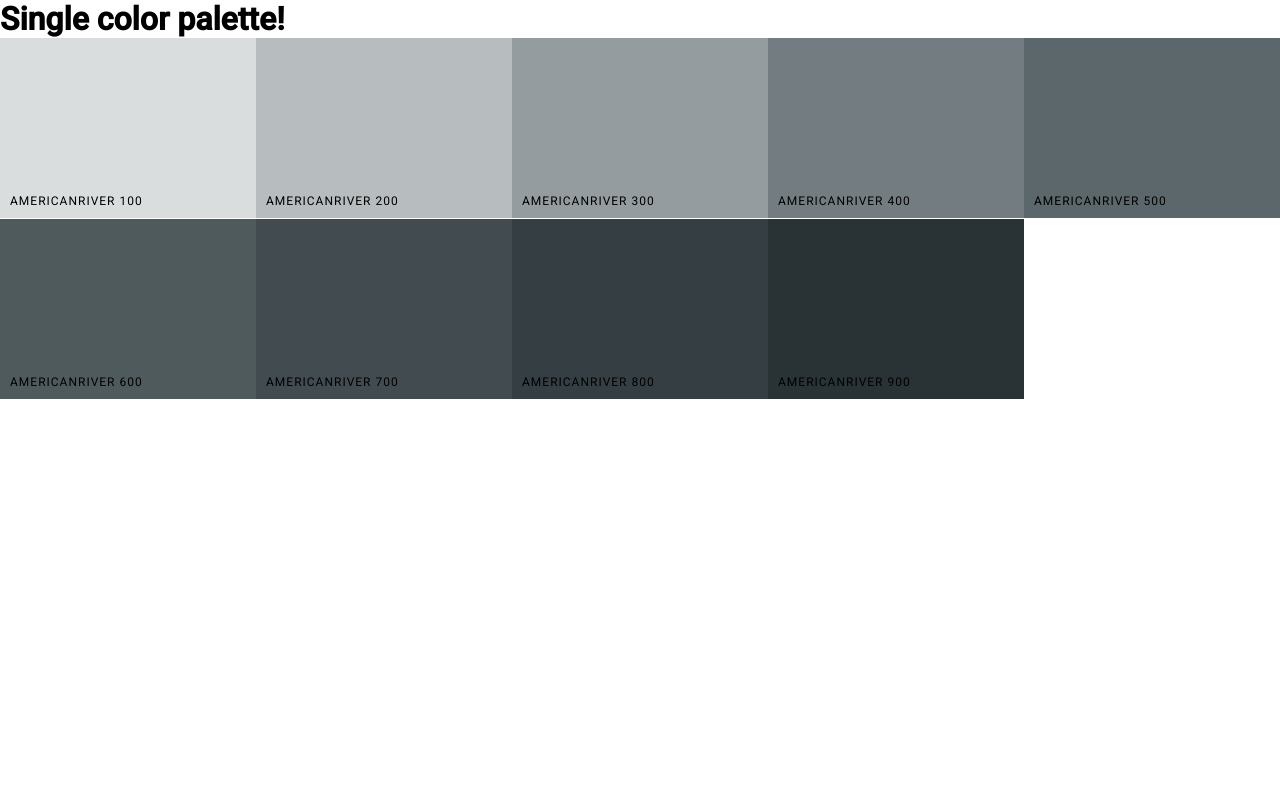
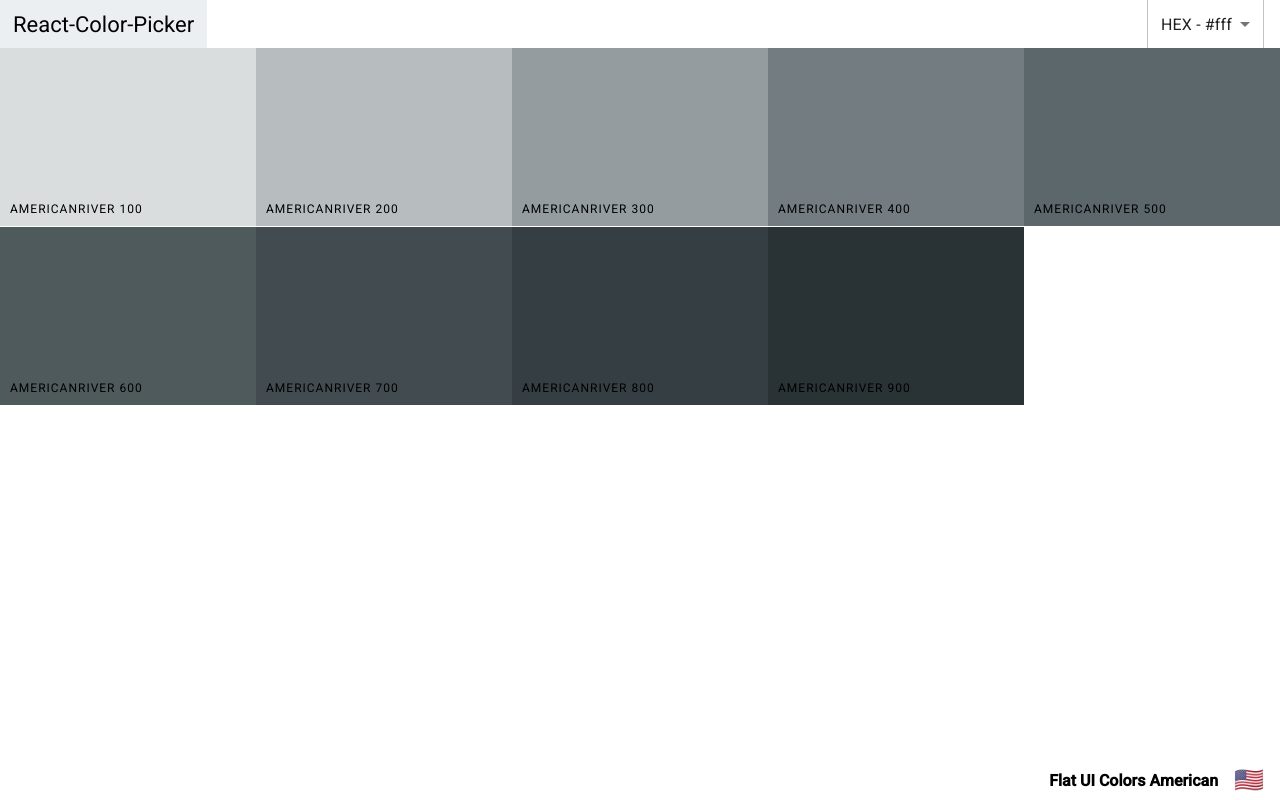
Before and after one commit to Epitome87/Modern-React-Bootcamp-Journey, a React (Create React App) app in the folder Colors Project/react-colors/: page /palette/flat-ui-colors-american/americanriver in a window 1280 px wide. Built offline with nearby package versions, Linux system fonts and the light colour scheme.

Commit message:
Add Navbar and Footer to SingleColor Palette. Create PaletteFooter component by refactoring our navbar out of Palette. Put PaletteFooter in place of Palette's nav footer, and also add it to SingleColorPalette.

```diff
--- a/Colors Project/react-colors/src/Navbar.jsx
+++ b/Colors Project/react-colors/src/Navbar.jsx
@@ -29,6 +29,7 @@ function Navbar(props) {
       <div className='logo'>
         <Link to='/'>React-Color-Picker</Link>
       </div>
+      {props.showingAllColors && (
         <div className='slider-container'>
           <span>Level: {props.level}</span>
           <div className='slider'>
@@ -41,6 +42,7 @@ function Navbar(props) {
             />
           </div>
         </div>
+      )}
       <div className='select-container'>
         <Select value={format} onChange={handleFormatChange}>
           <MenuItem value='hex'>HEX - #fff</MenuItem>
--- a/Colors Project/react-colors/src/Palette.jsx
+++ b/Colors Project/react-colors/src/Palette.jsx
@@ -4,6 +4,7 @@ import './Palette.css';
 import ColorBox from './ColorBox';
 import Navbar from './Navbar';
 import { generatePalette } from './colorHelpers';
+import PaletteFooter from './PaletteFooter';
 
 // Receives all "palettes"
 const Palette = ({ palettes }) => {
@@ -16,9 +17,7 @@ const Palette = ({ palettes }) => {
   const palette = generatePalette(findPalette(params.id));
 
   // Basically componentDidMount
-  useEffect(() => {
-    console.log('PAL', palette);
-  }, [palette]);
+  useEffect(() => {}, [palette]);
 
   const [level, setLevel] = useState(500);
   const [format, setFormat] = useState('hex');
@@ -48,12 +47,10 @@ const Palette = ({ palettes }) => {
         level={level}
         changeLevel={handleSliderChange}
         changeFormat={handleChangeFormat}
+        showingAllColors={true}
       />
       <div className='Palette__colors'>{colorBoxes}</div>
-      <footer className='Palette__footer'>
-        {palette.paletteName}
-        <span className='emoji'>{palette.emoji}</span>
-      </footer>
+      <PaletteFooter palette={palette} />
     </div>
   );
 };
--- /dev/null
+++ b/Colors Project/react-colors/src/PaletteFooter.jsx
@@ -0,0 +1,12 @@
+import React from 'react';
+
+function PaletteFooter({ palette }) {
+  return (
+    <footer className='Palette__footer'>
+      {palette.paletteName}
+      <span className='emoji'>{palette.emoji}</span>
+    </footer>
+  );
+}
+
+export default PaletteFooter;
--- a/Colors Project/react-colors/src/PaletteList.jsx
+++ b/Colors Project/react-colors/src/PaletteList.jsx
@@ -1,5 +1,4 @@
 import React from 'react';
-import { useNavigate } from 'react-router-dom';
 import MiniPalette from './MiniPalette';
 import { withStyles } from '@mui/styles';
 
@@ -43,11 +42,6 @@ const styles = {
 
 function PaletteList(props) {
   const { classes } = props;
-  const navigate = useNavigate();
-
-  const goToPalette = (id) => {
-    navigate(`/palette/${id}`);
-  };
 
   return (
     <div className={classes.root}>
@@ -57,18 +51,7 @@ function PaletteList(props) {
         </nav>
         <div className={classes.palettes}>
           {props.palettes.map((palette) => {
-            return (
-              //   <Link
-              //     className={classes.link}
-              //     key={`link-${palette.id}`}
-              //     to={`/palette/${palette.id}`}
-              //   >
-              <MiniPalette
-                key={palette.id}
-                {...palette}
-                // handleClick={() => goToPalette(palette.id)}
-              />
-            );
+            return <MiniPalette key={palette.id} {...palette} />;
           })}
         </div>
       </div>
--- a/Colors Project/react-colors/src/SingleColorPalette.jsx
+++ b/Colors Project/react-colors/src/SingleColorPalette.jsx
@@ -1,10 +1,12 @@
-import React from 'react';
+import React, { useState } from 'react';
 import { useParams } from 'react-router';
 import { generatePalette } from './colorHelpers';
 import ColorBox from './ColorBox';
-import { color } from '@mui/system';
+import Navbar from './Navbar';
+import PaletteFooter from './PaletteFooter';
 
 function SingleColorPalette({ palettes }) {
+  const [format, setFormat] = useState('hex');
   const params = useParams();
 
   function findPalette(id) {
@@ -30,12 +32,16 @@ function SingleColorPalette({ palettes }) {
     return shades.slice(1);
   }
 
+  const handleChangeFormat = (formatValue) => {
+    setFormat(formatValue);
+  };
+
   const renderedShades = shades.map((shade) => {
     return (
       <ColorBox
         key={shade.id}
         name={shade.name}
-        background={shade.hex}
+        background={shade[format]}
         showLink={false}
       />
     );
@@ -43,8 +49,9 @@ function SingleColorPalette({ palettes }) {
 
   return (
     <div className='Palette'>
-      <h1>Single color palette!</h1>
+      <Navbar changeFormat={handleChangeFormat} showingAllColors={false} />
       <div className='Palette__colors'>{renderedShades}</div>
+      <PaletteFooter palette={palette} />
     </div>
   );
 }
```
Lines whose indentation alone changed are shown as unchanged.
